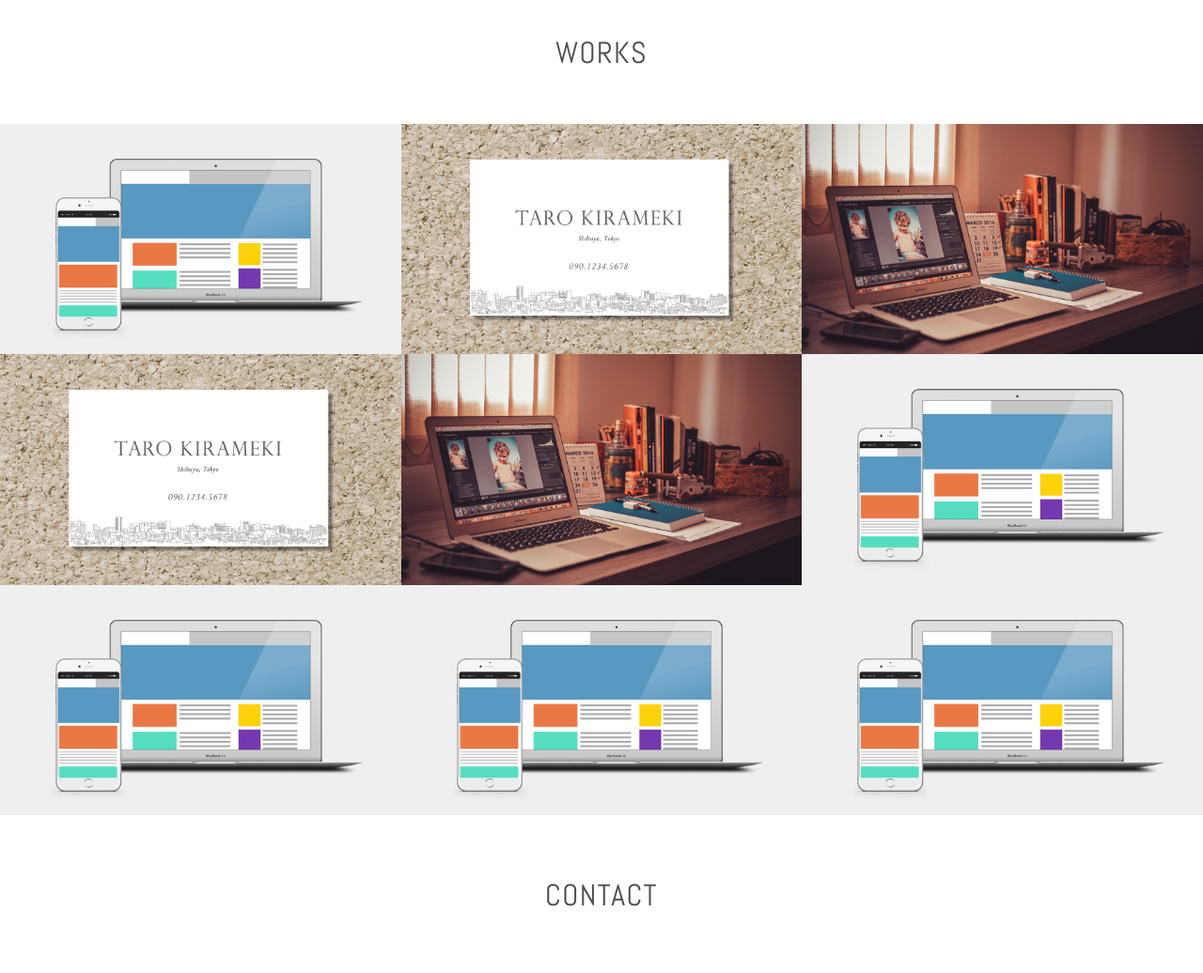
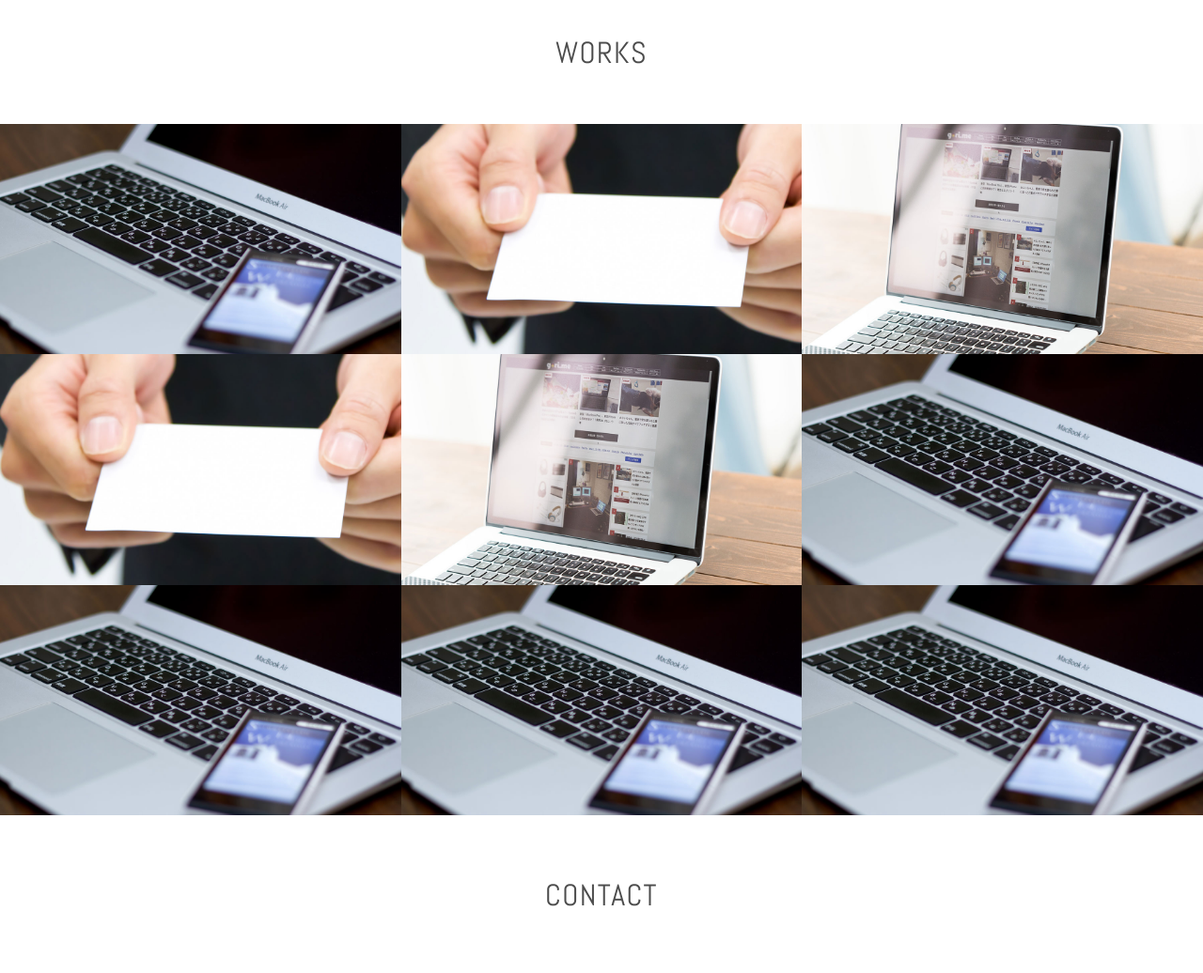
Before and after one commit to miohashimoto/miohashimoto.github.io, a plain HTML site: page index.html in a window 1280 px wide. Shown: the part 1060-2096 px from the top of the page at 94% size. Drawn offline with nearby package versions, Linux system fonts and the light colour scheme.

Commit message:
image photo

```diff
--- a/index.html
+++ b/index.html
@@ -43,7 +43,7 @@
                 <h2 class="text-center">Works</h2>
                 <div class="works-box">
                 <a href="#">
-                <img src="./images/img_work_site.png" alt="株式会社きらめき コーポレートサイト様 Webサイトデザイン">
+                <img src="./images/img_work_site_02.jpg" alt="株式会社きらめき コーポレートサイト様 Webサイトデザイン">
                     <div class="works-box-inner">
                         <div class="text-center">
                         <h3>株式会社きらめき コーポレートサイト</h3>
@@ -55,7 +55,7 @@
                 </div>
                 <div class="works-box">
                 <a href="#">
-                <img src="./images/img_work_card.jpg" alt="きらめき花子様 名刺デザイン">
+                <img src="./images/img_work_card_02.jpg" alt="きらめき花子様 名刺デザイン">
                     <div class="works-box-inner">
                         <div class="text-center">
                         <h3>きらめき花子様 名刺</h3>
@@ -67,7 +67,7 @@
                 </div>
                 <div class="works-box">
                 <a href="#">
-                <img src="./images/img_work_blog.jpg" alt="WordPressオリジナルテーマ">
+                <img src="./images/img_work_blog_02.jpg" alt="WordPressオリジナルテーマ">
                     <div class="works-box-inner">
                         <div class="text-center">
                         <h3>ブログデザイン</h3>
@@ -79,7 +79,7 @@
                 </div>
                 <div class="works-box">
                 <a href="#">
-                <img src="./images/img_work_card.jpg" alt="きらめき花子様 名刺デザイン">
+                <img src="./images/img_work_card_02.jpg" alt="きらめき花子様 名刺デザイン">
                     <div class="works-box-inner">
                         <div class="text-center">
                         <h3>きらめき花子様 名刺</h3>
@@ -91,7 +91,7 @@
                 </div>
                 <div class="works-box">
                 <a href="#">
-                <img src="./images/img_work_blog.jpg" alt="WordPressオリジナルテーマ">
+                <img src="./images/img_work_blog_02.jpg" alt="WordPressオリジナルテーマ">
                     <div class="works-box-inner">
                         <div class="text-center">
                         <h3>ブログデザイン</h3>
@@ -103,7 +103,7 @@
                 </div>
                 <div class="works-box">
                 <a href="#">
-                <img src="./images/img_work_site.png" alt="株式会社きらめき コーポレートサイト様 Webサイトデザイン">
+                <img src="./images/img_work_site_02.jpg" alt="株式会社きらめき コーポレートサイト様 Webサイトデザイン">
                     <div class="works-box-inner">
                         <div class="text-center">
                         <h3>株式会社きらめき コーポレートサイト</h3>
@@ -115,7 +115,7 @@
                 </div>
                  <div class="works-box">
                 <a href="#">
-                <img src="./images/img_work_site.png" alt="実績　サイトを追加1">
+                <img src="./images/img_work_site_02.jpg" alt="実績　サイトを追加1">
                     <div class="works-box-inner">
                         <div class="text-center">
                         <h3>実績　サイトを追加1</h3>
@@ -127,7 +127,7 @@
                 </div>
                  <div class="works-box">
                 <a href="#">
-                <img src="./images/img_work_site.png" alt="実績　サイトを追加2">
+                <img src="./images/img_work_site_02.jpg" alt="実績　サイトを追加2">
                     <div class="works-box-inner">
                         <div class="text-center">
                         <h3>実績　サイトを追加2</h3>
@@ -139,7 +139,7 @@
                 </div>
                  <div class="works-box">
                 <a href="#">
-                <img src="./images/img_work_site.png" alt="実績　サイトを追加3">
+                <img src="./images/img_work_site_02.jpg" alt="実績　サイトを追加3">
                     <div class="works-box-inner">
                         <div class="text-center">
                         <h3>実績　サイトを追加3</h3>
```
Also changed, not shown: images/img_work_blog_02.jpg (added), images/img_work_card_02.jpg (added), images/img_work_site_02.jpg (added).
